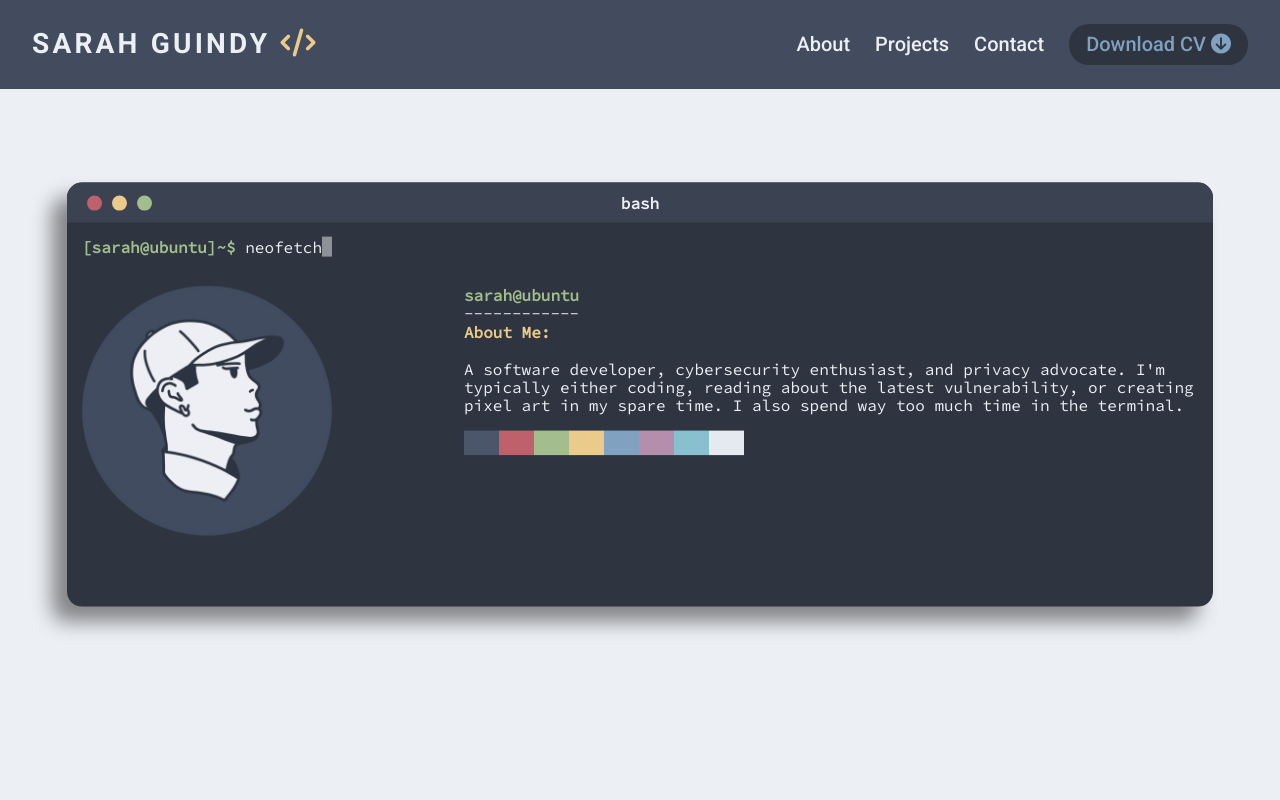
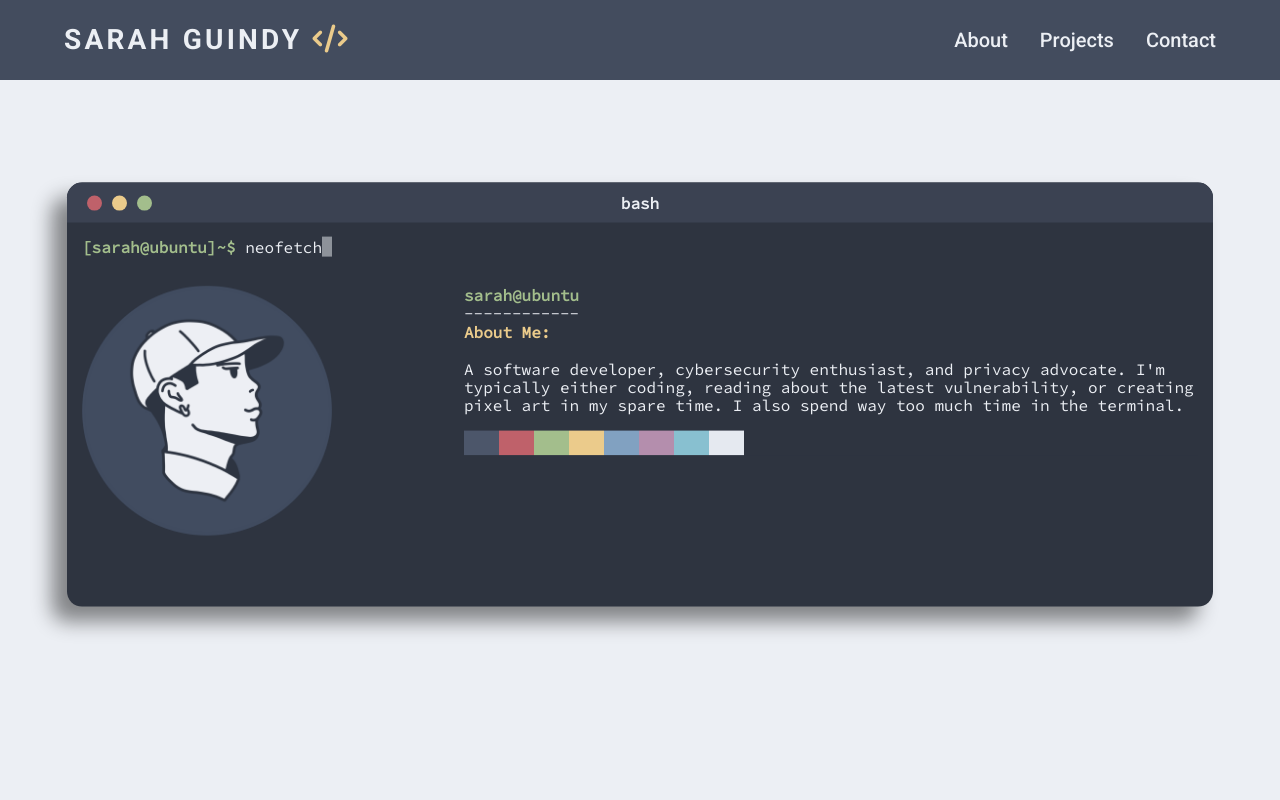
Before and after one commit to sarahtguindy/portfolio, a React (Create React App) app: page / in a window 1280 px wide. Shown: the top 800 px of the page. Built offline with nearby package versions, Linux system fonts and the light colour scheme.

Commit message:
Remove CV button, add link to Navbar

```diff
--- a/src/components/Contact/Contact.module.scss
+++ b/src/components/Contact/Contact.module.scss
@@ -69,12 +69,6 @@ Contact
                     cursor: pointer;
                     color: $snowStorm1;
                     background-color: $polarNight1;
-                    border: 2.75px solid transparent;
-                    &:hover {
-                        color: $polarNight4;
-                        background-color: $frost3;
-                        border: 2.75px solid $snowStorm1;
-                    }
                 }
             }
         }
--- a/src/components/Navbar/Navbar.js
+++ b/src/components/Navbar/Navbar.js
@@ -44,9 +44,11 @@ const Navbar = () => {
       <nav className={styles["navbar-container"]}>
         <div className={styles["flex-container"]}>
           <div className={styles["left-column"]}>
+            <a href="#">
               <h1>
                 Sarah Guindy <i className="fa-solid fa-code"></i>
               </h1>
+            </a>
           </div>
 
           <div className={styles["right-column"]}>
@@ -81,9 +83,11 @@ const Navbar = () => {
       <nav className={styles["navbar-container-lg"]}>
         <div className={styles["flex-container-lg"]}>
           <div className={styles["left-column-lg"]}>
+            <a href="#">
               <h1>
                 Sarah Guindy <i className="fa-solid fa-code"></i>
               </h1>
+            </a>
           </div>
           <div className={styles["right-column-lg"]}>
             <ul className={styles["menu-lg"]}>
@@ -102,14 +106,6 @@ const Navbar = () => {
                   Contact
                 </a>
               </li>
-              <li className={styles.cv}>
-                <a href="./CV.pdf" download>
-                  <button>
-                    Download CV{" "}
-                    <i className="fa-solid fa-circle-arrow-down"></i>
-                  </button>
-                </a>
-              </li>
             </ul>
           </div>
         </div>
--- a/src/components/Navbar/Navbar.module.scss
+++ b/src/components/Navbar/Navbar.module.scss
@@ -32,7 +32,10 @@ Navbar
 
                 .left-column {
                     min-width: fit-content;
+                    a {
+                        text-decoration: none;
                         h1 {
+                            color: $snowStorm1;
                             font-size: 1.5rem;
                             text-transform: uppercase;
                             margin: 0;
@@ -41,6 +44,8 @@ Navbar
                                 color: $aurora3;
                             }
                         }
+                    }
+
                 }
 
                 .right-column {
@@ -93,9 +98,11 @@ Navbar
             display: flex;
             justify-content: space-between;
             align-items: center;
-            padding: 1.5em 2em;
+            padding: 1.5em 4em;
 
             .left-column-lg {
+                a {
+                    text-decoration: none;
                     h1 {
                         color: $snowStorm1;
                         font-size: 1.75rem;
@@ -108,6 +115,7 @@ Navbar
                         }
                     }
                 }
+            }
 
             .right-column-lg {
 
@@ -117,7 +125,7 @@ Navbar
                     list-style: none;
                     margin: 0;
                     li {
-                        padding-left: 25px;
+                        padding-left: 2em;
                         position: relative;
                         display: inline-block;
                     }
@@ -131,20 +139,8 @@ Navbar
                     .tag:hover {
                         color: $frost2;
                     }
-
-                    .cv {
-                        a button {
-                            cursor: pointer;
-                            border: none;
-                            border-radius: 20px;
-                            padding: .45em .85em;
-                            background-color: $polarNight4;
-                            color: $frost2;
-                            font-weight: 500;
                 }
             }
         }
     }
 }
-    }
-}
```
Also changed, not shown: 1 other file (tests, documents, lock files or other folders). Lines whose indentation alone changed are shown as unchanged.
